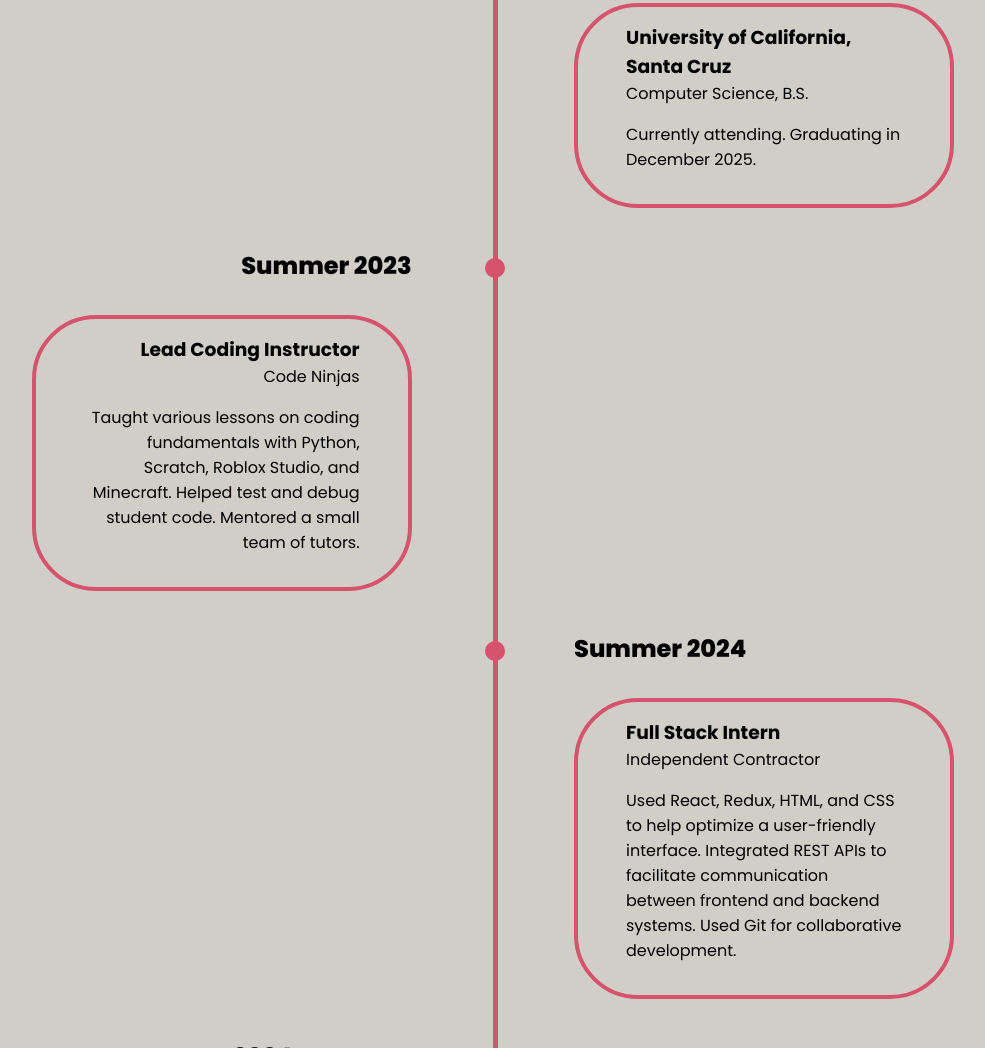
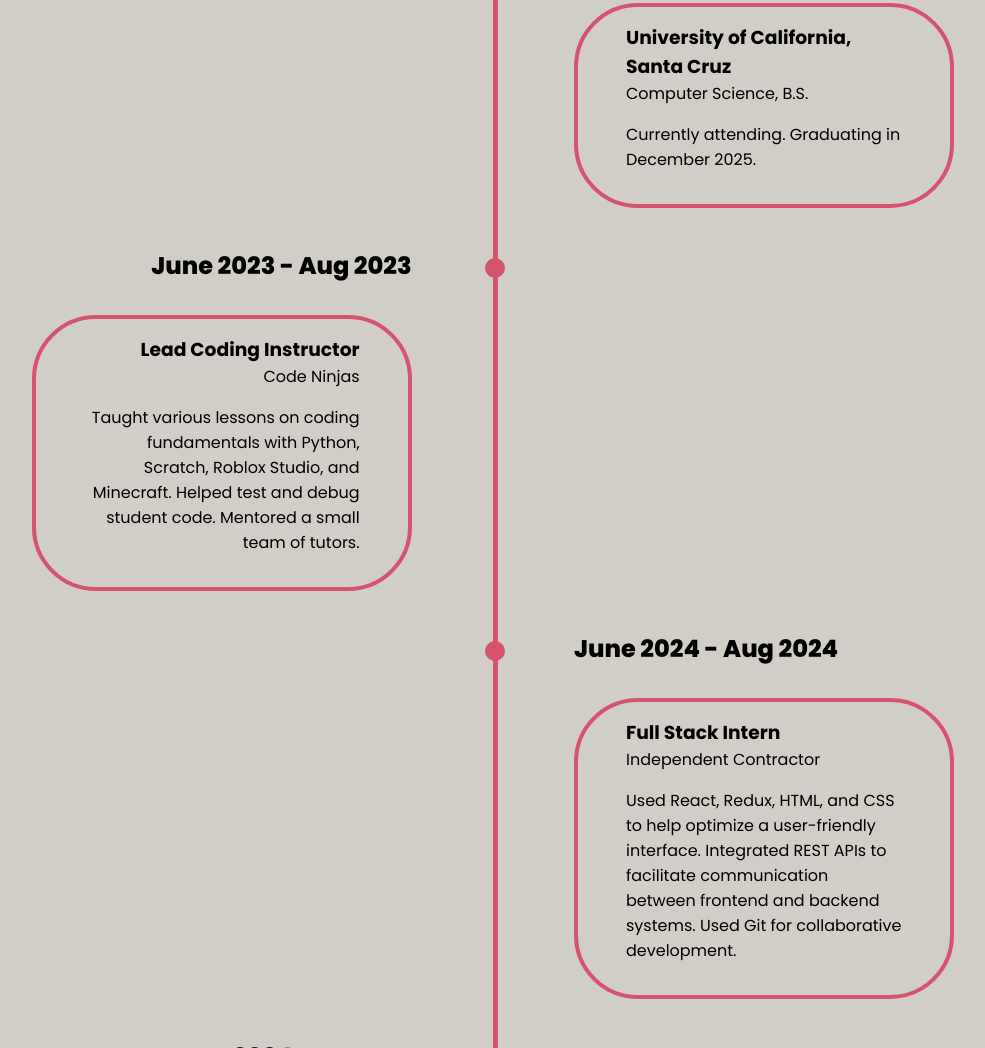
Before and after one commit to tans88/portfolio-website, a website: page index.html in a window 1280 px wide. Shown: the part 1422-2470 px from the top of the page, without its empty margins (96-1081 px from the left). Drawn offline with nearby package versions, Linux system fonts and the light colour scheme.

Commit message:
updating experience dates

```diff
--- a/index.html
+++ b/index.html
@@ -75,7 +75,7 @@
 
                 <div class="item">
                     <div class="dot"></div>
-                    <div class="date">Summer 2023</div>
+                    <div class="date">June 2023 - Aug 2023</div>
                     <div class="description">
                         <h3>Lead Coding Instructor</h3>
                         <p>Code Ninjas</p>
@@ -86,7 +86,7 @@
 
                 <div class="item">
                     <div class="dot"></div>
-                    <div class="date">Summer 2024</div>
+                    <div class="date">June 2024 - Aug 2024</div>
                     <div class="description">
                         <h3>Full Stack Intern</h3>
                         <p>Independent Contractor</p>
```
